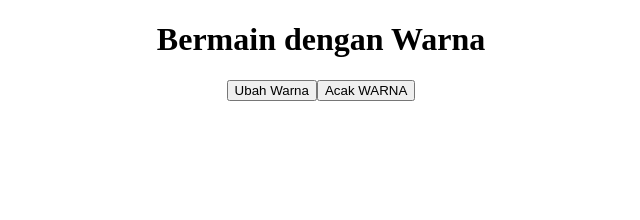
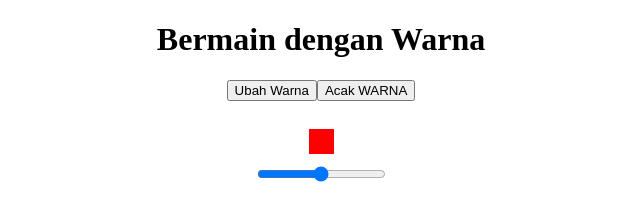
Before and after one commit to agusdwimilniadi/Bermain-Warna-JS-DOM, a plain HTML site: page index.html in a window 1280 px wide. Shown: the whole page, without its empty margins (319-959 px from the left). Drawn offline with Linux system fonts and the light colour scheme.

Commit message:
menambahkan rgb yang merah dengan SLider

```diff
--- a/index.html
+++ b/index.html
@@ -11,13 +11,21 @@
         .biru-muda {
             background-color: lightblue;
         }
+        .kotak {
+            height: 25px;
+            width: 25px;
+            margin: 10px auto;
+            background-color: red;
+        }
     </style>
 </head>
 <body>
     <h1>Bermain dengan Warna</h1>
     <button type="button" id="ubahWarna">Ubah Warna</button>
+    <br> <br>
 
-
+    <div class="kotak merah"></div>
+    <input type="range" name="sMerah" min="1" max="255">
 <script src="script.js"></script>
 </body>
 </html>
--- a/script.js
+++ b/script.js
@@ -23,3 +23,16 @@ acakWarna.addEventListener('click', function(){
     const b = Math.round((Math.random()* 255) +1);
     document.body.style.backgroundColor = 'rgb('+ r +','+ g +', '+ b +')';
 });
+
+
+
+
+
+
+
+const sMerah =document.querySelector('input[name=sMerah]');
+
+sMerah.addEventListener('change', function(){
+    const r =sMerah.value;
+    document.body.style.backgroundColor = 'rgb('+ r +', 100 ,100)'
+})
```
